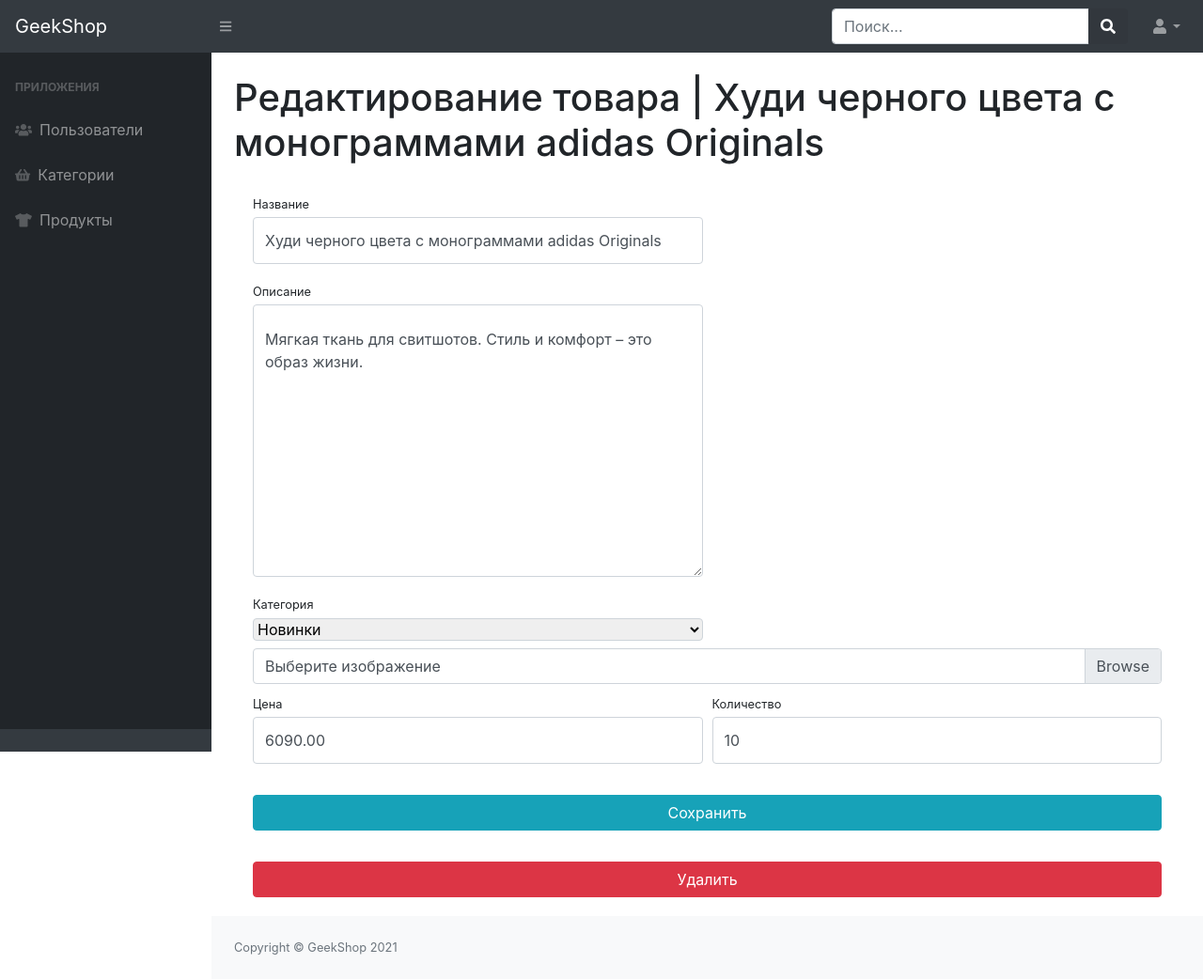
After one commit to EATataris/geekshop, a Django app: page /admin-staff/products/update/1/ in a window 1280 px wide. The commit adds this page. Shown: the whole page at 94% size. Run offline with Django 3.2, Linux system fonts and the light colour scheme; the visitor is signed in with stand-in values (Sample User, id 1); data comes from the database, SQL or seed files in the repository; some libraries are stand-ins or nearby versions.

Commit message:
add all "CRUD" mechanisms for admin products

```diff
--- a/admins/forms.py
+++ b/admins/forms.py
@@ -22,15 +22,35 @@ class UserAdminProfileForm(UserProfileFrom):
 class ProductAdminCreationForm(forms.ModelForm):
     name = forms.CharField(widget=forms.TextInput(attrs={
         'class': 'form-control py-4', 'placeholder': 'Введите название продукта'}))
-    description = forms.CharField(widget=forms.TextInput(attrs={
+    description = forms.CharField(widget=forms.Textarea(attrs={
         'class': 'form-control py-4', 'placeholder': 'Введите описание'}))
     image = forms.ImageField(widget=forms.FileInput(attrs={'class': 'custom-file-input'}), required=False)
     price = forms.DecimalField(widget=forms.NumberInput(attrs={
         'class': 'form-control py-4', 'placeholder': 'Введите цену'}))
     quantity = forms.IntegerField(widget=forms.NumberInput(attrs={
         'class': 'form-control py-4', 'placeholder': 'Введите количество'}))
-    category = forms.ModelChoiceField(queryset=ProductCategory.objects.all())
+    category = forms.ModelChoiceField(queryset=ProductCategory.objects.all(), widget=forms.Select(attrs={
+        'style': 'border: 1px solid #ced4da; border-radius: 0.25rem; display: flex; min-width: 100%;'}))
 
     class Meta:
         model = Product
         fields = ('name', 'description', 'image', 'price', 'quantity', 'category')
+
+
+
+# class ProductAdminUpdateForm(forms.ModelForm):
+#     name = forms.CharField(widget=forms.TextInput(attrs={
+#         'class': 'form-control py-4', 'placeholder': 'Введите название продукта'}))
+#     description = forms.CharField(widget=forms.Textarea(attrs={
+#         'class': 'form-control py-4', 'placeholder': 'Введите описание'}))
+#     image = forms.ImageField(widget=forms.FileInput(attrs={'class': 'custom-file-input'}), required=False)
+#     price = forms.DecimalField(widget=forms.NumberInput(attrs={
+#         'class': 'form-control py-4', 'placeholder': 'Введите цену'}))
+#     quantity = forms.IntegerField(widget=forms.NumberInput(attrs={
+#         'class': 'form-control py-4', 'placeholder': 'Введите количество'}))
+#     category = forms.ModelChoiceField(queryset=ProductCategory.objects.all(), widget=forms.Select(attrs={
+#         'style': 'border: 1px solid #ced4da; border-radius: 0.25rem; display: flex; min-width: 100%;'}))
+#
+#     class Meta:
+#         model = Product
+#         fields = ('name', 'description', 'image', 'price', 'quantity', 'category')
--- a/admins/templates/admins/admin-products-read.html
+++ b/admins/templates/admins/admin-products-read.html
@@ -34,7 +34,7 @@
                             {% for product in products %}
                                 <tr>
                                     <td>
-                                        <a href="{% url 'admins:admin_users_update' user.id %}" style="color: dodgerblue">
+                                        <a href="{% url 'admins:admin_products_update' product.id %}" style="color: dodgerblue">
                                             {{ product.name}}
                                         </a>
                                     </td>
--- /dev/null
+++ b/admins/templates/admins/admin-products-update-delete.html
@@ -0,0 +1,66 @@
+{% extends 'admins/base.html' %}
+
+{% block content %}
+    <main>
+        <div class="container-fluid">
+            <h1 class="mt-4">Редактирование товара | {{ selected_product.name }}</h1>
+            <div class="card-body">
+                <form action="{% url 'admins:admin_products_update' selected_product.id %}" method="post">
+                    {% csrf_token %}
+                    <div class="form-row">
+                        <div class="col-lg-6">
+                            <div class="form-group">
+                                <label class="small mb-1" for="{{ form.name.id_for_label }}">Название</label>
+                                {{ form.name }}
+                            </div>
+                        </div>
+                    </div>
+                    <div class="form-row">
+                        <div class="col-lg-6">
+                            <div class="form-group">
+                                <label class="small mb-1" for="{{ form.description.id_for_label }}">Описание</label>
+                                {{ form.description }}
+                            </div>
+                        </div>
+                    </div>
+                    <div class="form-row mb-2">
+                        <div class="col-lg-6">
+                            <label class="small mb-1" for="{{ form.category.id_for_label }}">Категория</label>
+                            {{ form.category }}
+                        </div>
+                    </div>
+                    <div class="form-row mb-2">
+                        <div class="col-lg-12">
+                            <div class="custom-file">
+                                {{ form.image }}
+                                <label class="custom-file-label" for="{{ form.image.id_for_label }}">Выберите изображение</label>
+                            </div>
+                        </div>
+                    </div>
+                    <div class="form-row">
+                        <div class="col-lg-6">
+                            <label class="small mb-1" for="{{ form.price.id_for_label }}">Цена</label>
+                            {{ form.price }}
+                        </div>
+                        <div class="col-lg-6">
+                            <label class="small mb-1" for="{{ form.quantity.id_for_label }}">Количество</label>
+                            {{ form.quantity }}
+                        </div>
+                    </div>
+                    <div class="form-row">
+                        <div class="col-lg-12" style="margin-top: 33px;">
+                            <input class="btn btn-info btn-block" type="submit" value="Сохранить">
+                        </div>
+                    </div>
+                </form>
+                <div class="row">
+                    <div class="col-lg-12" style="margin-top: 33px;">
+                        <a class="btn btn-danger btn-block" href="{% url 'admins:admin_products_remove' selected_product.id %}">
+                            Удалить
+                        </a>
+                    </div>
+                </div>
+            </div>
+        </div>
+    </main>
+{% endblock %}
--- a/admins/urls.py
+++ b/admins/urls.py
@@ -1,5 +1,5 @@
 from django.urls import path
-from admins.views import admin_users, admin_users_create, admin_users_update, index, admin_users_remove, admin_products, admin_product_create
+from admins.views import admin_users, admin_users_create, admin_users_update, index, admin_users_remove, admin_products, admin_product_create, admin_products_update, admin_products_remove
 
 app_name = 'admins'
 
@@ -9,6 +9,9 @@ urlpatterns = [
     path('users/create/', admin_users_create, name='admin_users_create'),
     path('users/update/<int:pk>/', admin_users_update, name='admin_users_update'),
     path('users/remove/<int:pk>/', admin_users_remove, name='admin_users_remove'),
+
     path('products/', admin_products, name='admin_products'),
     path('products/create/', admin_product_create, name='admin_product_create'),
+    path('products/update/<int:pk>/', admin_products_update, name='admin_products_update'),
+    path('products/remove/<int:pk>/', admin_products_remove, name='admin_products_remove'),
 ]
--- a/admins/views.py
+++ b/admins/views.py
@@ -84,3 +84,30 @@ def admin_product_create(request):
         'form': form,
     }
     return render(request, 'admins/admin-products-create.html', context)
+
+
+
+@user_passes_test(lambda u: u.is_staff)
+def admin_products_update(request, pk):
+    selected_product = Product.objects.get(id=pk)
+    if request.method == 'POST':
+        form = ProductAdminCreationForm(instance=selected_product, files=request.FILES, data=request.POST)
+        if form.is_valid():
+            form.save()
+            return HttpResponseRedirect(reverse('admins:admin_products'))
+    else:
+        form = ProductAdminCreationForm(instance=selected_product)
+    context = {
+        'title': 'Админ-панель - редактирование товара',
+        'form': form,
+        'selected_product': selected_product,
+    }
+    return render(request, 'admins/admin-products-update-delete.html', context)
+
+
+
+@user_passes_test(lambda u: u.is_staff)
+def admin_products_remove(request, pk):
+    product = Product.objects.get(id=pk)
+    product.delete()
+    return HttpResponseRedirect(reverse('admins:admin_products'))
```
Also changed, not shown: admins/templates/admins/admin-products-create.html (+8 -6 lines).
